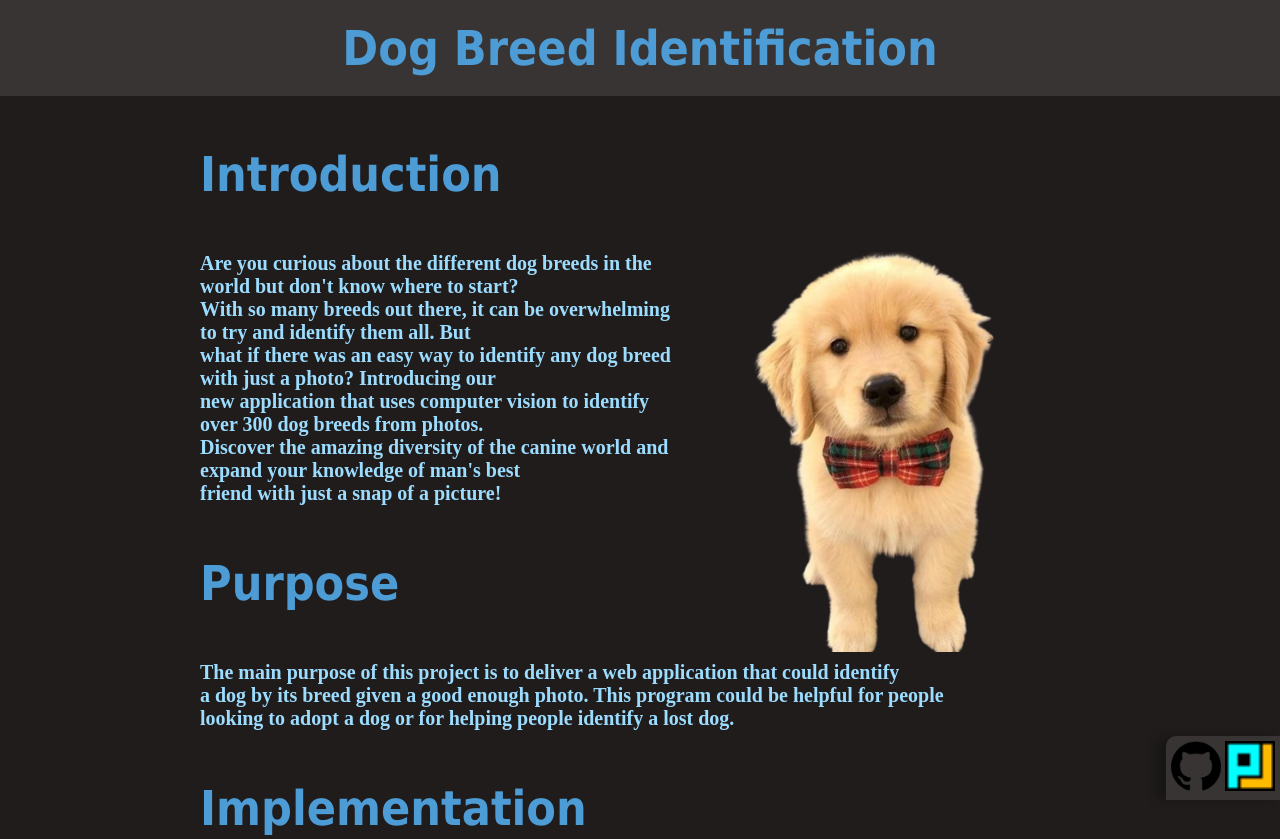
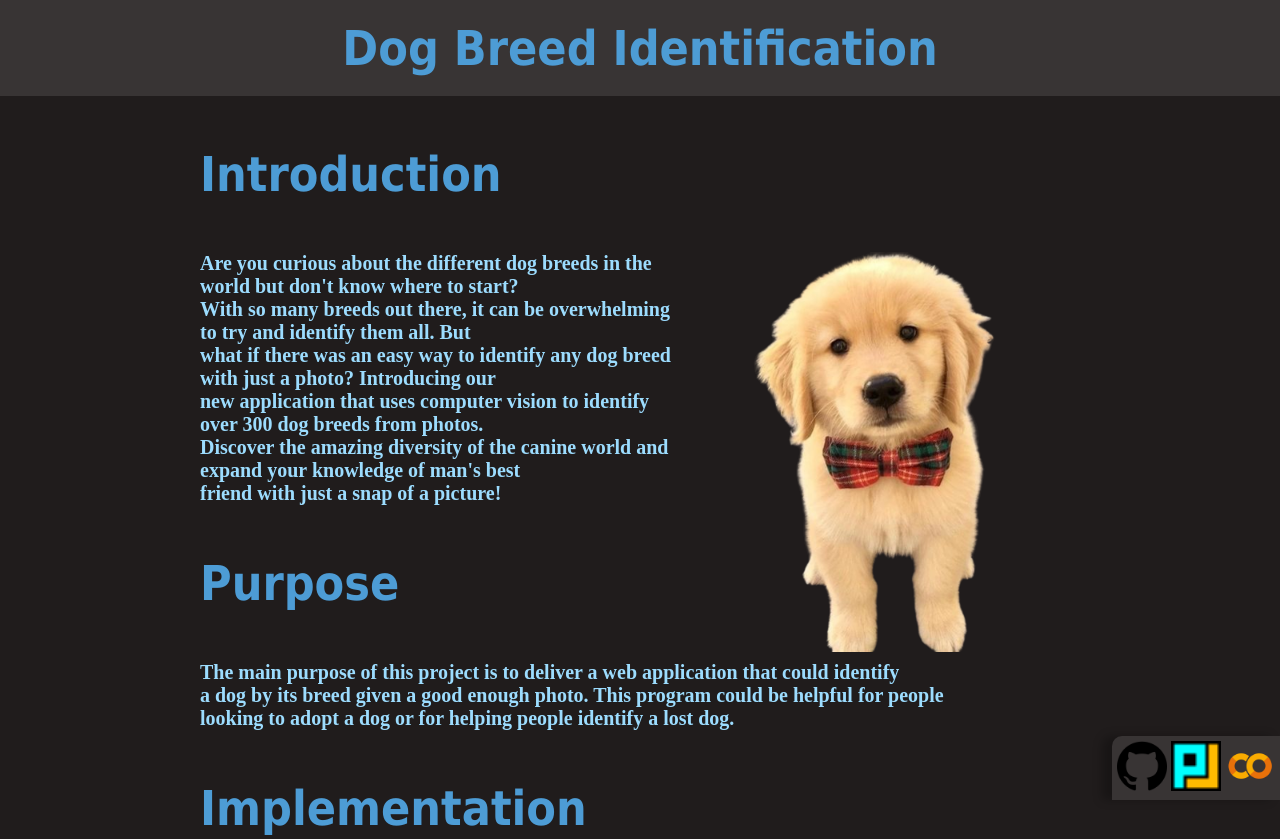
Before and after one commit to hmxxu/Dog-Breed-Identification, a plain HTML site: page Website.html in a window 1280 px wide. Shown: the top 839 px of the page. Drawn offline with Linux system fonts and the light colour scheme.

Commit message:
Add files via upload

```diff
--- a/Website.html
+++ b/Website.html
@@ -2,7 +2,7 @@
 <html>
 
 <head>
-  <title>My Website</title>
+  <title>Dog Breed Identification</title>
   <link rel="icon" href="dog-icon.png" type="image/png">
   <style>
     * {
@@ -156,6 +156,8 @@
         style="display: inline-block; margin: 0; padding: 0;"></a>
     <a href="https://pjreddie.com/darknet/nightmare/" target="_blank"><img src="DarknetIcon.png" alt="Logo" height="50"
         style="display: inline-block; margin: 0; padding: 0;"></a>
+        <a href="https://colab.research.google.com/drive/1SIEQeZ9ejys5YfibAECGOMgbYDzX7eHy?usp=sharing" target="_blank"><img src="ColabLogo.png" alt="Logo" height="50"
+          style="display: inline-block; margin: 0; padding: 0;"></a>
   </footer>
 
   <div class="sticker"></div>
```
Also changed, not shown: ColabLogo.png (added).
